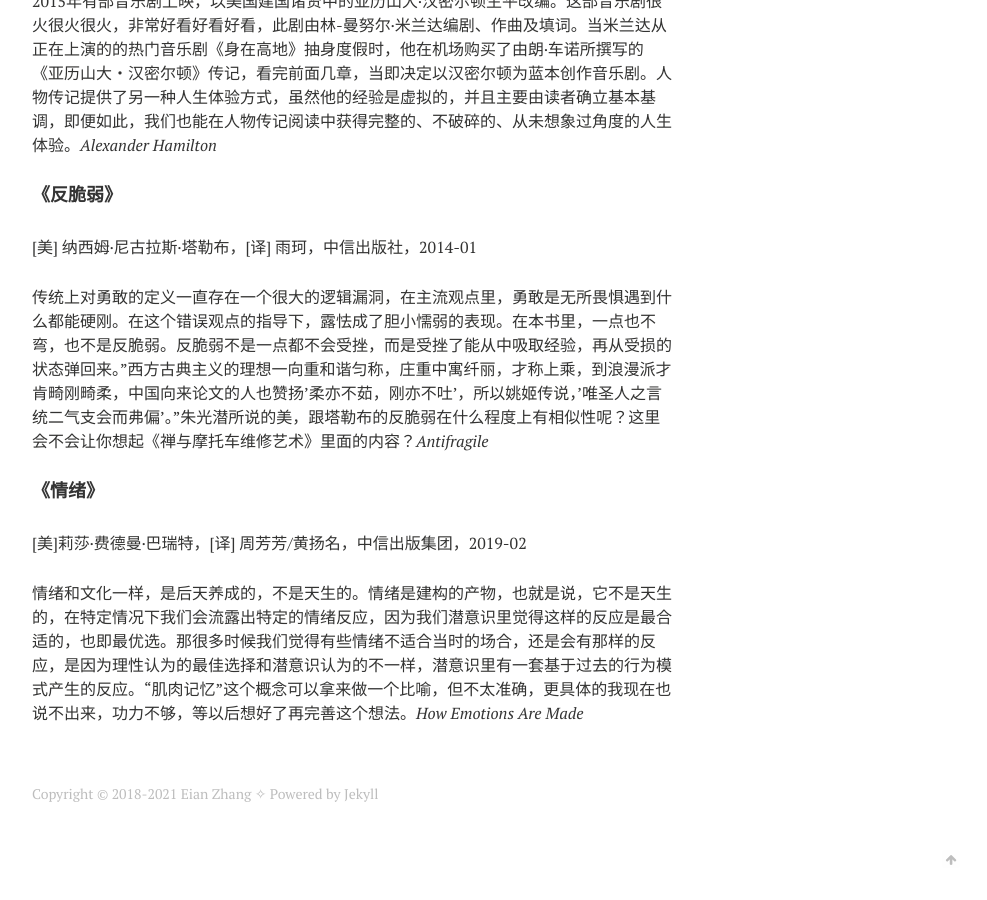
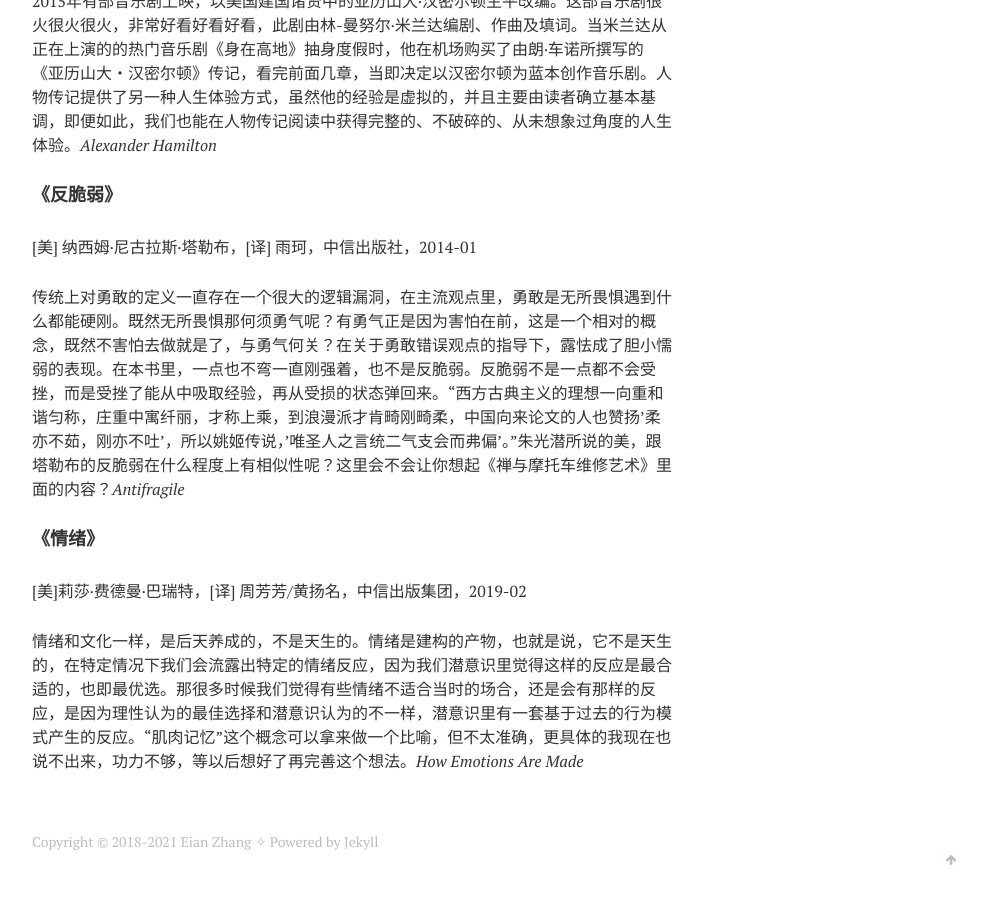
Before and after one commit to jarynzhang/eianzhang.github.io, a Jekyll site: the page built from books/index.md, in a window 1280 px wide and 900 px high, scrolled down 1905 px. Shown: the whole window, without its empty margins (288-1275 px from the left). Built offline with Jekyll 4.4.1, drawn with Linux system fonts in a browser that asks for light colours; nearby versions of some CDN libraries; before the commit the page ends 2757 px from its top, so only the background shows below that.

Commit message:
5.210 fine tuning

```diff
--- a/books/index.md
+++ b/books/index.md
@@ -30,7 +30,7 @@ image:
 #### [《反脆弱》](https://book.douban.com/subject/25782902/)
 [美] 纳西姆·尼古拉斯·塔勒布，[译] 雨珂，中信出版社，2014-01
 
-传统上对勇敢的定义一直存在一个很大的逻辑漏洞，在主流观点里，勇敢是无所畏惧遇到什么都能硬刚。在这个错误观点的指导下，露怯成了胆小懦弱的表现。在本书里，一点也不弯，也不是反脆弱。反脆弱不是一点都不会受挫，而是受挫了能从中吸取经验，再从受损的状态弹回来。"西方古典主义的理想一向重和谐匀称，庄重中寓纤丽，才称上乘，到浪漫派才肯畸刚畸柔，中国向来论文的人也赞扬'柔亦不茹，刚亦不吐'，所以姚姬传说，'唯圣人之言统二气支会而弗偏'。"朱光潜所说的美，跟塔勒布的反脆弱在什么程度上有相似性呢？这里会不会让你想起《禅与摩托车维修艺术》里面的内容？_[Antifragile](https://book.douban.com/subject/10545758/)_
+传统上对勇敢的定义一直存在一个很大的逻辑漏洞，在主流观点里，勇敢是无所畏惧遇到什么都能硬刚。既然无所畏惧那何须勇气呢？有勇气正是因为害怕在前，这是一个相对的概念，既然不害怕去做就是了，与勇气何关？在关于勇敢错误观点的指导下，露怯成了胆小懦弱的表现。在本书里，一点也不弯一直刚强着，也不是反脆弱。反脆弱不是一点都不会受挫，而是受挫了能从中吸取经验，再从受损的状态弹回来。“西方古典主义的理想一向重和谐匀称，庄重中寓纤丽，才称上乘，到浪漫派才肯畸刚畸柔，中国向来论文的人也赞扬'柔亦不茹，刚亦不吐'，所以姚姬传说，'唯圣人之言统二气支会而弗偏'。"朱光潜所说的美，跟塔勒布的反脆弱在什么程度上有相似性呢？这里会不会让你想起《禅与摩托车维修艺术》里面的内容？_[Antifragile](https://book.douban.com/subject/10545758/)_
 
 #### [《情绪》](https://book.douban.com/subject/30443490/)
 [美]莉莎·费德曼·巴瑞特，[译] 周芳芳/黄扬名，中信出版集团，2019-02
```
Also changed, not shown: _posts/2018-06-09-未单发文章存档.md (+1 -1 lines), _posts/2019-04-27-更好的现在.md (+1 -1 lines).
